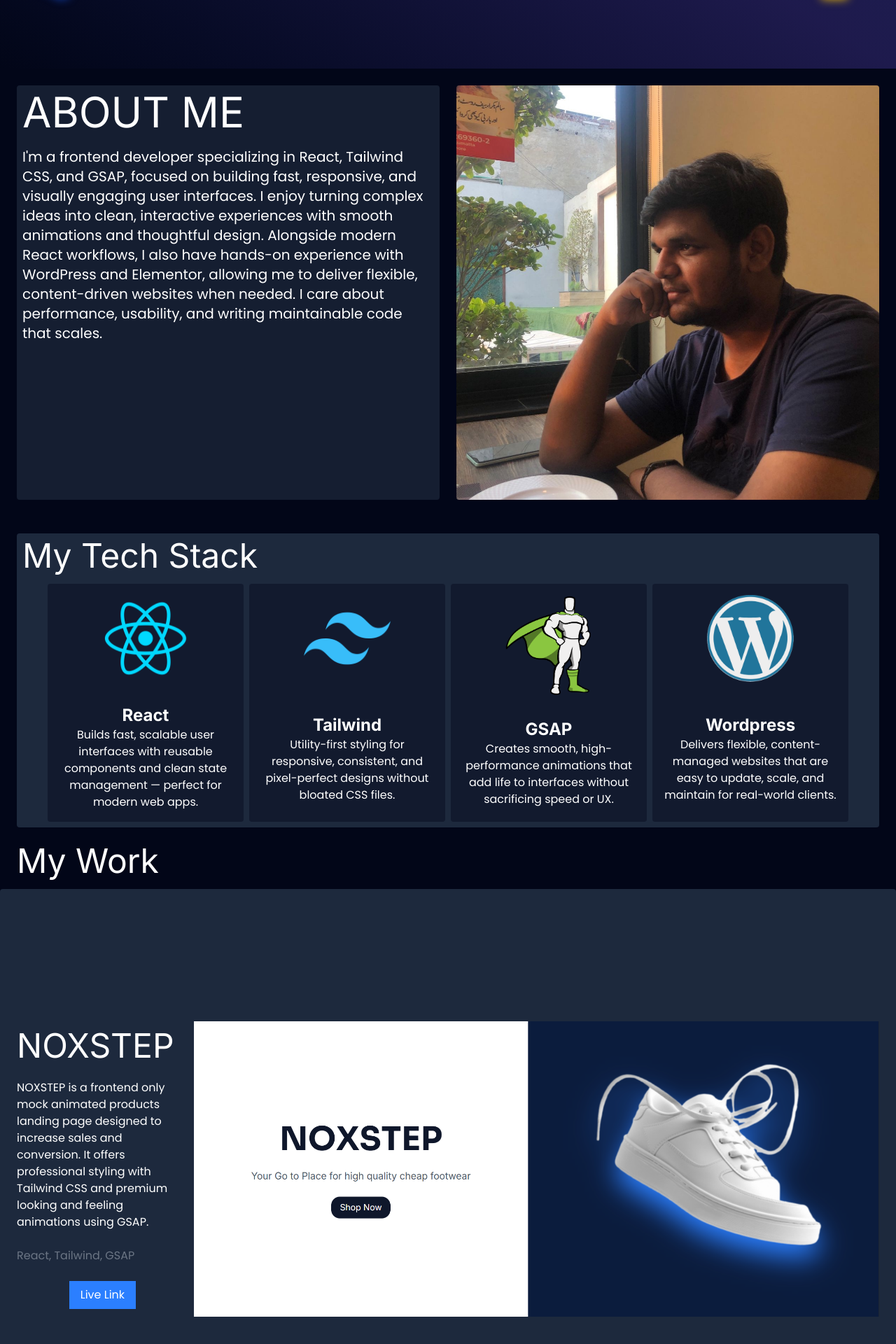
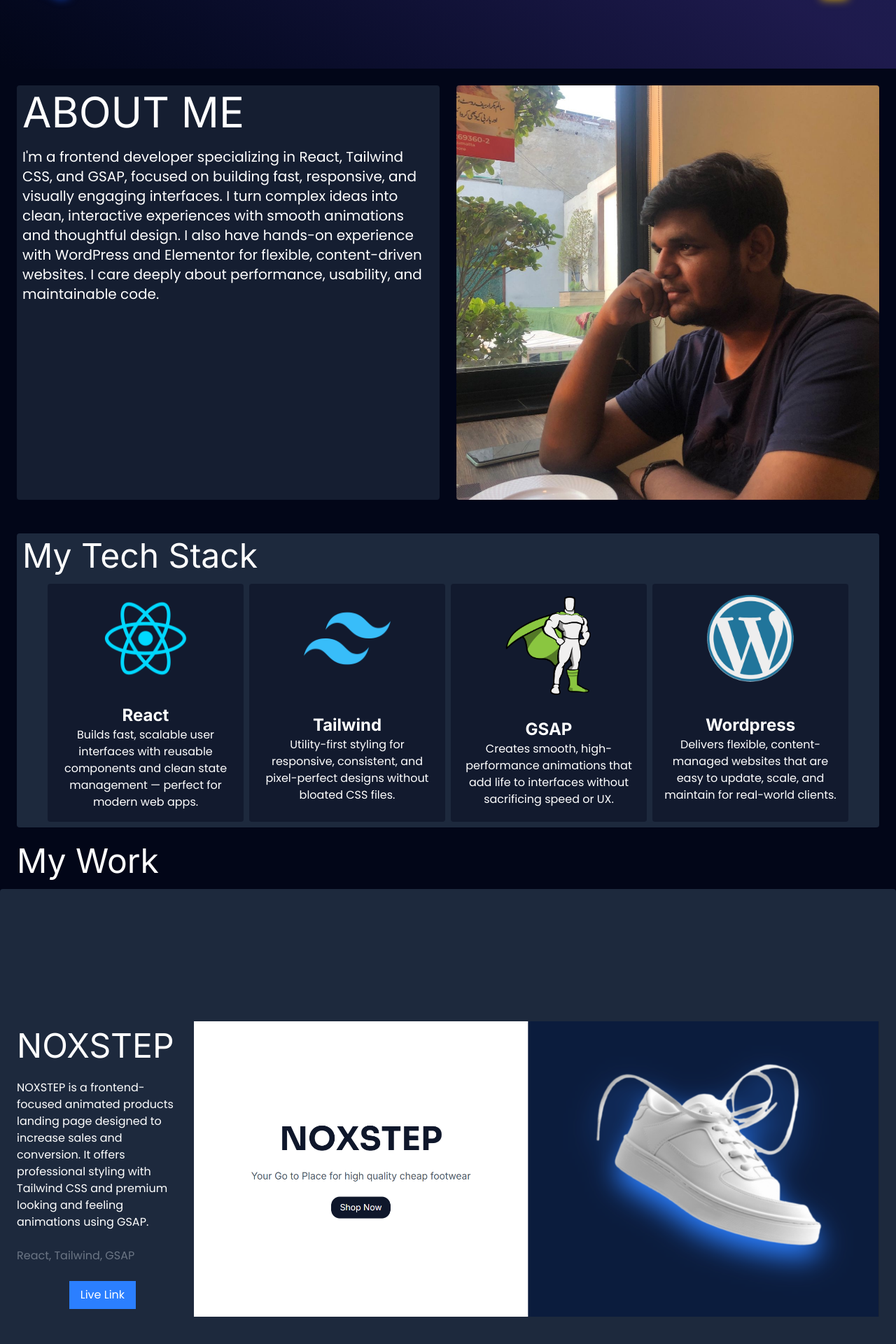
Before and after one commit to ShalomShahzad33/Shalom-Shahzad, a React (Vite) app: page / in a window 1280 px wide. Shown: the part 702-2622 px from the top of the page at 70% size. Built offline with nearby package versions, Linux system fonts and the light colour scheme.

Commit message:
Improved Copy

```diff
--- a/src/components/About.jsx
+++ b/src/components/About.jsx
@@ -57,13 +57,12 @@ const About = () => {
           ref={AboutPara}
         >
           I'm a frontend developer specializing in React, Tailwind CSS, and
-          GSAP, focused on building fast, responsive, and visually engaging user
-          interfaces. I enjoy turning complex ideas into clean, interactive
-          experiences with smooth animations and thoughtful design. Alongside
-          modern React workflows, I also have hands-on experience with WordPress
-          and Elementor, allowing me to deliver flexible, content-driven
-          websites when needed. I care about performance, usability, and writing
-          maintainable code that scales.
+          GSAP, focused on building fast, responsive, and visually engaging
+          interfaces. I turn complex ideas into clean, interactive experiences
+          with smooth animations and thoughtful design. I also have hands-on
+          experience with WordPress and Elementor for flexible, content-driven
+          websites. I care deeply about performance, usability, and maintainable
+          code.
         </p>
       </div>
       <div className="image h-1/2 w-full overflow-hidden sm:h-full sm:w-1/2">
--- a/src/components/Hero.jsx
+++ b/src/components/Hero.jsx
@@ -61,7 +61,7 @@ const Hero = () => {
         </span>
       </h1>
       <p className="md:text-2xl" ref={HeroPara}>
-        I am a React Frontend Developer working with{" "}
+        I build fast, animated React interfaces using{" "}
         <span className="text-blue-500">Tailwind</span> and{" "}
         <span className="text-[#0ae448]">GSAP</span>
       </p>
--- a/src/constants/MyWork.js
+++ b/src/constants/MyWork.js
@@ -5,7 +5,7 @@ const myWork = [
   {
     title: "NOXSTEP",
     description:
-      "NOXSTEP is a frontend only mock animated products landing page designed to increase sales and conversion. It offers professional styling with Tailwind CSS and premium looking and feeling animations using GSAP.",
+      "NOXSTEP is a frontend-focused animated products landing page designed to increase sales and conversion. It offers professional styling with Tailwind CSS and premium looking and feeling animations using GSAP.",
     image: NOXSTEP,
     alt: "noxstep-img",
     tech: "React, Tailwind, GSAP",
@@ -14,7 +14,7 @@ const myWork = [
   {
     title: "Save & Serve Humanity",
     description:
-      "Save and Serve Humanity is a real organization working in Pakistan providing health facilities free of cost to underserved and deserving people",
+      "Save and Serve Humanity is a real organization working in Pakistan providing providing free healthcare services to underserved communities across Pakistan",
     image: SSH,
     alt: "save-and-serve-humanity-img",
     tech: "Wordpress, Elementor",
```
